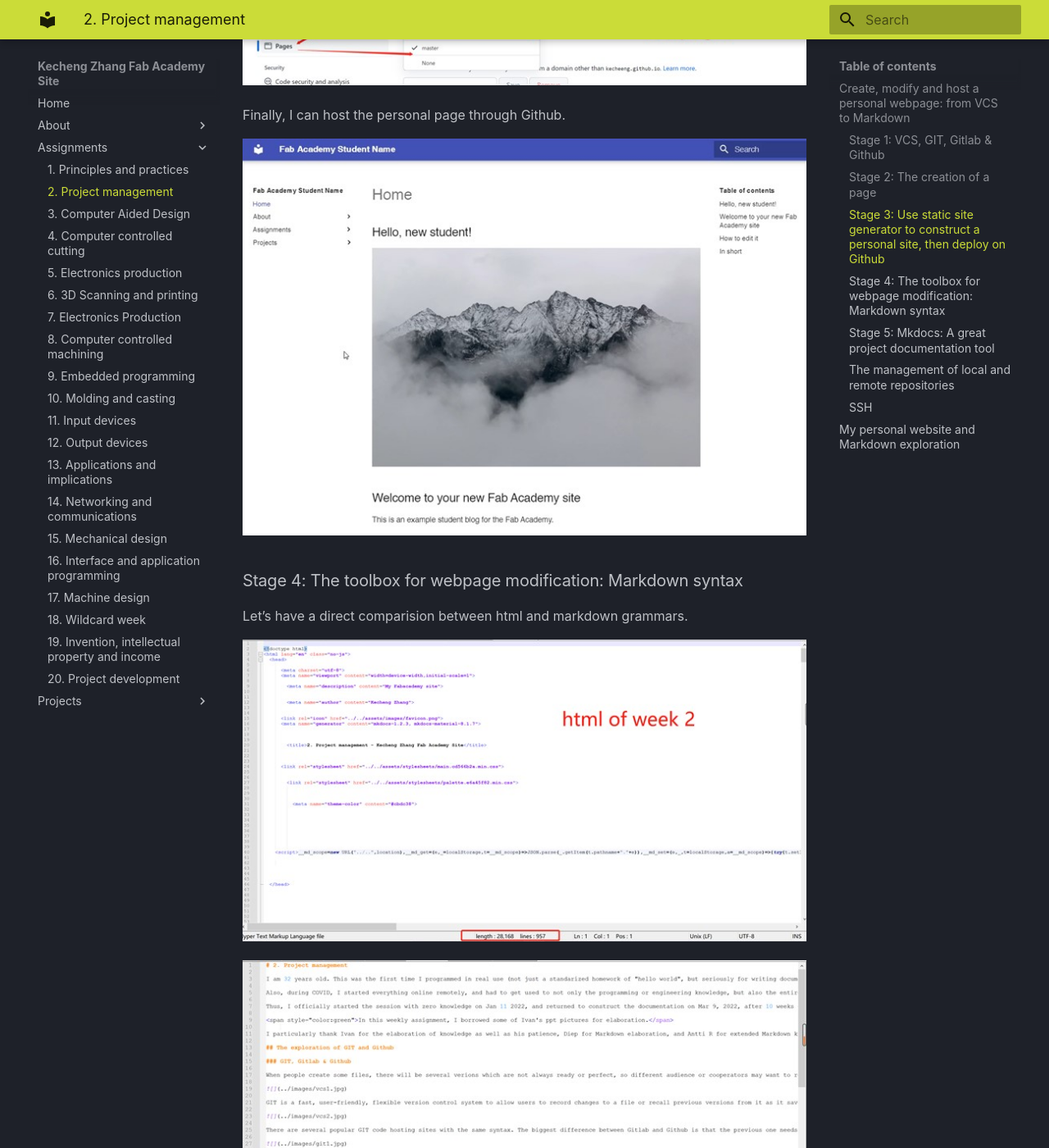
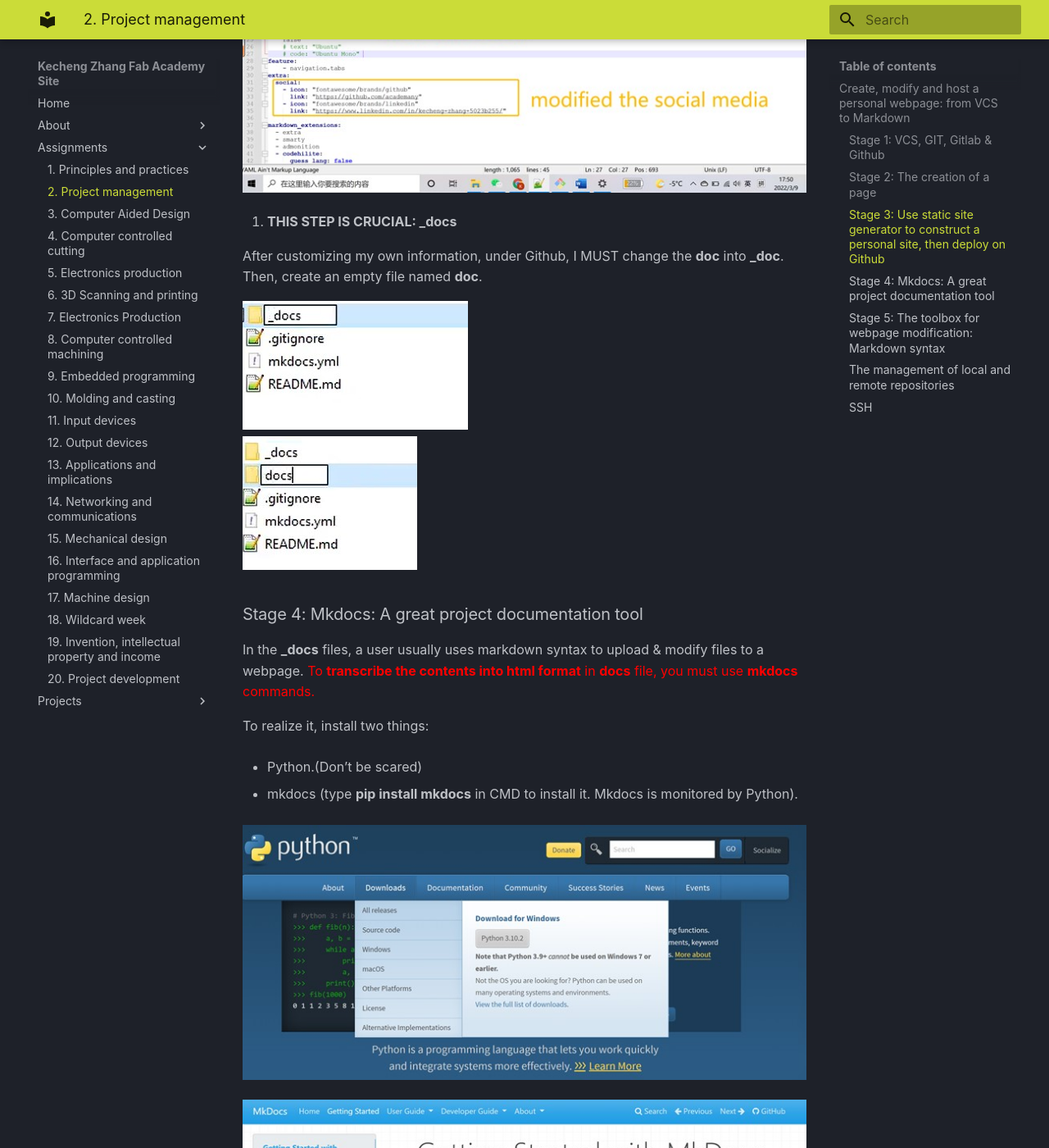
Before and after one commit to kecheeng/example-repository, an MkDocs documentation site: the page built from _docs/assignments/week02.md, in a window 1280 px wide and 1400 px high, scrolled down 9796 px. Shown: the whole window at 82% size. Built offline with MkDocs 1.6.1 and Material for MkDocs 9.7.7, drawn with Linux system fonts in a browser that asks for light colours; some of the changed text lies outside the part shown.

Commit message:
deploying website

```diff
--- a/_docs/assignments/week02.md
+++ b/_docs/assignments/week02.md
@@ -104,26 +104,11 @@
 
 ![](../images/createweb14.jpg)
 
-6. Create a remote repository to "receive" the uploaded files from local repository.
-
-![](../images/createweb13.jpg)
-
-7. Folk my personal information based on the student template.
-
-![](../images/createweb15.jpg)
-
-8. **This step is crucial: _docs**
-
-After customizing my own information, under Github, I MUST change the **doc** into **_doc**. Then, create an empty file named **doc**.
-
-![](../images/createweb17.jpg)
-![](../images/createweb18.jpg)
-
-
-
-cut **index.html** and **style.css** to the newly created local repository. Then, go to CMD, do the following 4 steps to push the _docs files (or updates) to remote repository.
+6. Cut **index.html** and **style.css** to the newly created local repository. Then, go to CMD, do the following 4 steps to push the _docs files (or updates) to remote repository.
 
 ![](../images/gh1.jpg)
+
+Try basic commands in GIT.
 
 Notes on the codes:
 
@@ -136,7 +121,11 @@
 
 ![](../images/createweb9.jpg)
 
-5. Go to Github remote repository, click Setting - Pages, make sure the Branch to be master. You can see the information of "Your site is published at:....." as the ultimately webpage. It takes some time to refresh so do not worry.
+7. Create a remote repository to "receive" the uploaded files from local repository.
+
+![](../images/createweb13.jpg)
+
+8. Go to Github remote repository, click Setting - Pages, make sure the Branch to be master. You can see the information of "Your site is published at:....." as the ultimately webpage. It takes some time to refresh so do not worry.
 
 ![](../images/createweb5.jpg)
 
@@ -144,7 +133,35 @@
 
 ![](../images/createweb11.jpg)
 
-### Stage 4: The toolbox for webpage modification: Markdown syntax
+9. Fork my personal information based on the student template.
+
+![](../images/createweb15.jpg)
+
+10. **THIS STEP IS CRUCIAL: _docs**
+
+After customizing my own information, under Github, I MUST change the **doc** into **_doc**. Then, create an empty file named **doc**.
+
+![](../images/createweb17.jpg)
+![](../images/createweb18.jpg)
+
+
+### Stage 4: Mkdocs: A great project documentation tool
+
+In the **_docs** files, a user usually uses markdown syntax to upload & modify files to a webpage. <span style="color:red">To **transcribe the contents into html format** in **docs** file, you must use **mkdocs** commands.</span>
+
+To realize it, install two things:
+
+- Python.(Don't be scared)
+
+- mkdocs (type **pip install mkdocs** in CMD to install it. Mkdocs is monitored by Python).
+
+![](../images/createweb19.jpg)
+
+![](../images/createweb20.jpg)
+
+So, every time after
+
+### Stage 5: The toolbox for webpage modification: Markdown syntax
 
 Let's have a direct comparision between html and markdown grammars.
 
@@ -153,11 +170,6 @@
 ![](../images/markdown2.jpg)
 
 Apparently, markdown is much easier to learn and use. It does not require users to memorise very detailed syntax, but can pay more attention on the content writing. Of course, if you are an expert in html syntax, or want to debug very specific parts, or write more customised sites, it is rewarding to probe into html.
-
-### Stage 5: Mkdocs: A great project documentation tool
-
-In the **_docs** files, a user uses markdown syntax to build up a site. <span style="color:red">To transfer the contents into html format, you must use **mkdocs** commands.</span>
-
 
 
 
@@ -182,6 +194,3 @@
 ![](../images/createweb8.jpg)
 
 ![](../images/createweb16.jpg)
-
-
-## My personal website and Markdown exploration
```
Also changed, not shown: _docs/images/createweb19.jpg (added), _docs/images/createweb20.jpg (added), 1 other file.
